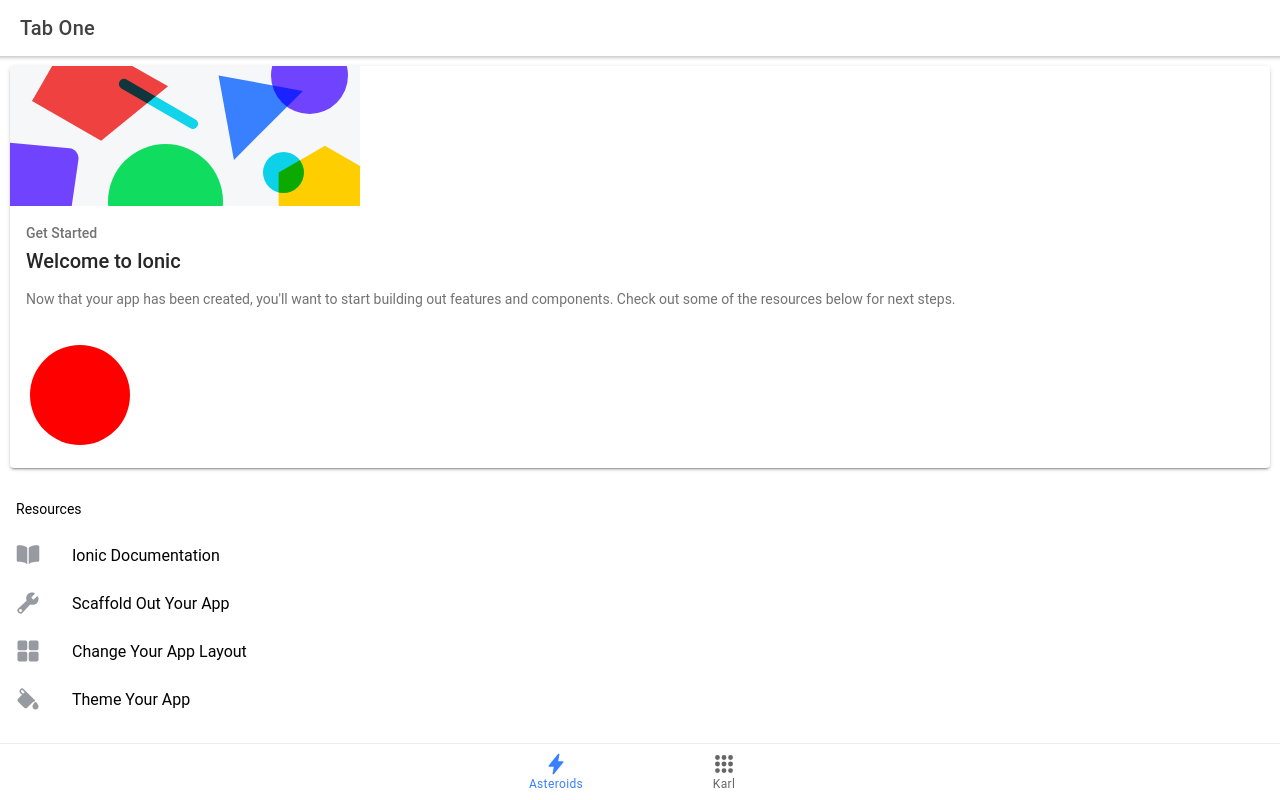
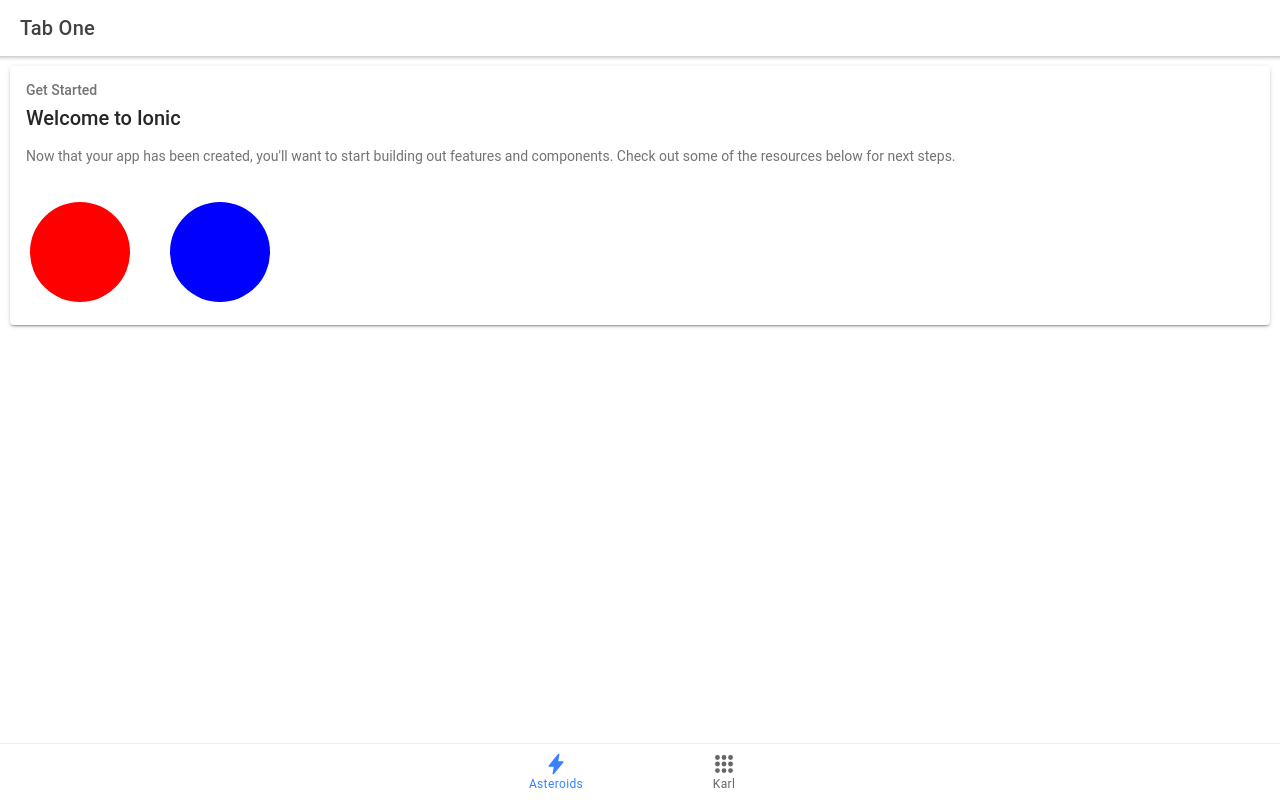
Before and after one commit to Marlster/Asteroids, a React (Create React App) app: page /tab1 in a window 1280 px wide. Built offline with nearby package versions, Linux system fonts and the light colour scheme.

Commit message:
added orbit

```diff
--- a/package.json
+++ b/package.json
@@ -12,8 +12,10 @@
     "@types/react-router": "^5.1.1",
     "@types/react-router-dom": "^5.1.0",
     "ionicons": "^4.6.3",
+    "konva": "^4.0.16",
     "react": "^16.10.2",
     "react-dom": "^16.10.2",
+    "react-konva": "^16.10.1-0",
     "react-router": "^5.1.0",
     "react-router-dom": "^5.1.0",
     "react-scripts": "3.2.0",
--- /dev/null
+++ b/src/components/Orbit.tsx
@@ -0,0 +1,22 @@
+import React from 'react';
+
+class Orbit extends React.Component<{bgColor: string, e: number, a: number}>{
+    render() {
+        var orbitStyle = {
+            padding:10,
+            margin:20,
+            display:"inline-block",
+            backgroundColor: this.props.bgColor,
+            borderRadius: "50%",
+            transform: "scaleX(" + this.props.e + ")",
+            width:100,
+            height:100,
+        };
+        return (
+            <div style={orbitStyle}>
+            </div>
+        );
+    }
+};
+
+export default Orbit;
--- a/src/pages/Tab1.tsx
+++ b/src/pages/Tab1.tsx
@@ -17,6 +17,7 @@ import {
 } from '@ionic/react';
 import { book, build, colorFill, grid } from 'ionicons/icons';
 import Circle from '../components/Circle';
+import Orbit from '../components/Orbit';
 import React from 'react';
 import './Tab1.css';
 
@@ -30,7 +31,6 @@ const Tab1: React.FC = () => {
       </IonHeader>
       <IonContent>
         <IonCard className="welcome-card">
-          <img src="/assets/shapes.svg" alt="" />
           <IonCardHeader>
             <IonCardSubtitle>Get Started</IonCardSubtitle>
             <IonCardTitle>Welcome to Ionic</IonCardTitle>
@@ -42,29 +42,8 @@ const Tab1: React.FC = () => {
             </p>
           </IonCardContent>
           <Circle bgColor = "red"/>
+          <Orbit bgColor="blue" ec={2} />
         </IonCard>
-
-        <IonList lines="none">
-          <IonListHeader>
-            <IonLabel>Resources</IonLabel>
-          </IonListHeader>
-          <IonItem href="https://ionicframework.com/docs/" target="_blank">
-            <IonIcon slot="start" color="medium" icon={book} />
-            <IonLabel>Ionic Documentation</IonLabel>
-          </IonItem>
-          <IonItem href="https://ionicframework.com/docs/building/scaffolding" target="_blank">
-            <IonIcon slot="start" color="medium" icon={build} />
-            <IonLabel>Scaffold Out Your App</IonLabel>
-          </IonItem>
-          <IonItem href="https://ionicframework.com/docs/layout/structure" target="_blank">
-            <IonIcon slot="start" color="medium" icon={grid} />
-            <IonLabel>Change Your App Layout</IonLabel>
-          </IonItem>
-          <IonItem href="https://ionicframework.com/docs/theming/basics" target="_blank">
-            <IonIcon slot="start" color="medium" icon={colorFill} />
-            <IonLabel>Theme Your App</IonLabel>
-          </IonItem>
-        </IonList>
       </IonContent>
     </IonPage>
   );
```
Also changed, not shown: 2 other files (tests, documents, lock files or other folders).
